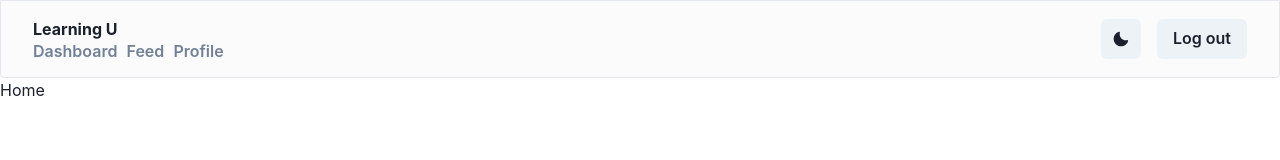
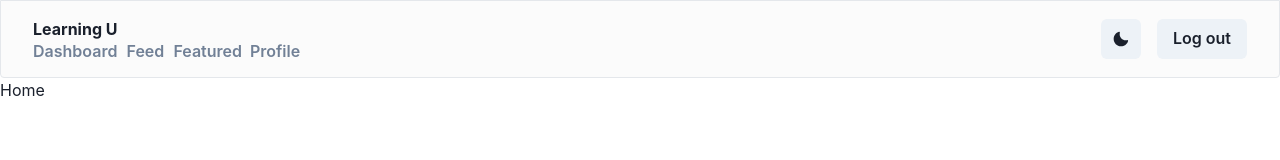
Before and after one commit to Mau-MD/Learning-U, a React (Vite) app in the folder frontend/: page / in a window 1280 px wide. Shown: the top 160 px of the page. Built offline with nearby package versions, Linux system fonts and the light colour scheme; sample sign-in values are in the browser's storage.

Commit message:
Adding featured route into navbar

```diff
--- a/frontend/src/components/Navbar.tsx
+++ b/frontend/src/components/Navbar.tsx
@@ -53,6 +53,9 @@ const Navbar = () => {
               <Button onClick={() => navigate("/feed")} variant="link">
                 Feed
               </Button>
+              <Button onClick={() => navigate("/featured")} variant="link">
+                Featured
+              </Button>
               <Button
                 onClick={() => navigate(`profile/${user?.objectId}`)}
                 variant="link"
```
